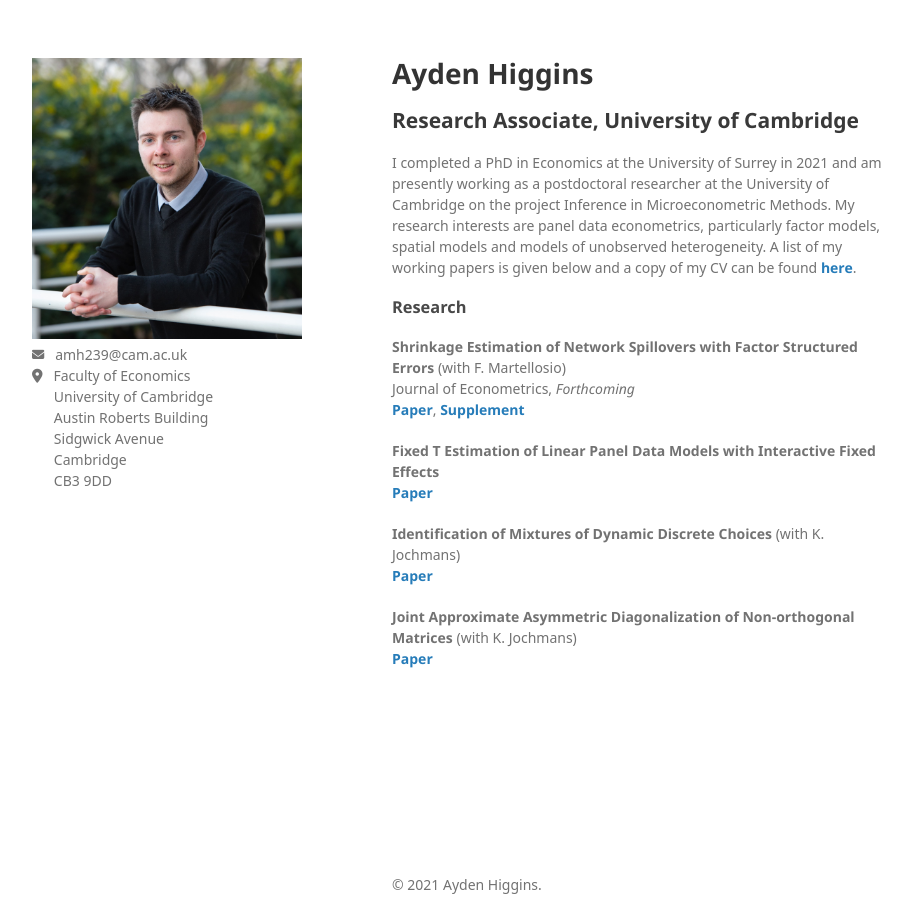
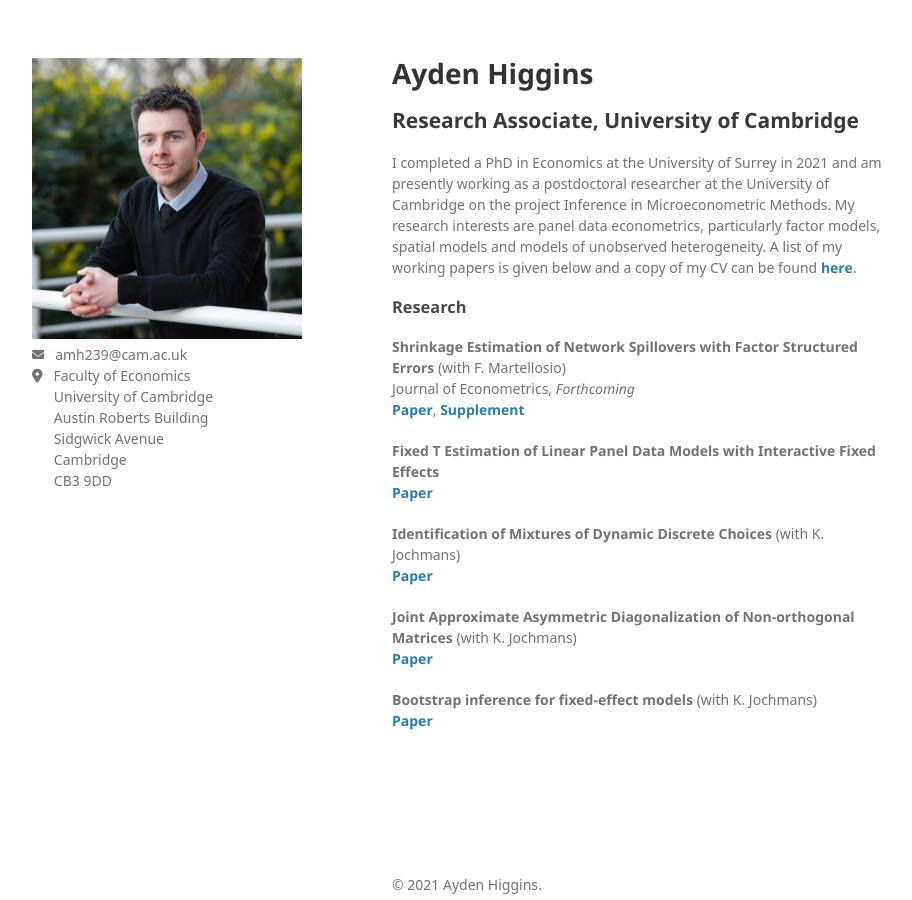
Before and after one commit to Tokkita/Tokkita.github.io, a Jekyll site: the page built from index.md, in a window 1280 px wide. Shown: the whole page, without its empty margins (178-1090 px from the left). Built offline with Jekyll 4.4.1, drawn with Linux system fonts in a browser that asks for light colours; nearby versions of some CDN libraries; some web fonts are replaced; our own code applies the rules of GitHub Pages for plain Markdown files.

Commit message:
Update index.md

```diff
--- a/index.md
+++ b/index.md
@@ -13,3 +13,5 @@ Cambridge on the project Inference in Microeconometric Methods. My research inte
 <b> Identification of Mixtures of Dynamic Discrete Choices </b> (with K. Jochmans) <br> <strong><a href="{{ Mixture.pdf | prepend: '/assets/pdf/Mixture/Mixture.pdf' | relative_url | download }}">Paper</a></strong>
 
 <b> Joint Approximate Asymmetric Diagonalization of Non-orthogonal Matrices </b> (with K. Jochmans) <br> <strong><a href="{{ JASYD.pdf | prepend: '/assets/pdf/JASYD/JASYD.pdf' | relative_url | download }}">Paper</a></strong>
+
+<b> Bootstrap inference for fixed-effect models </b> (with K. Jochmans) <br> <strong><a href="{{ Bootstrap.pdf | prepend: '/assets/pdf/Boot/Bootstrap.pdf' | relative_url | download }}">Paper</a></strong>
```
